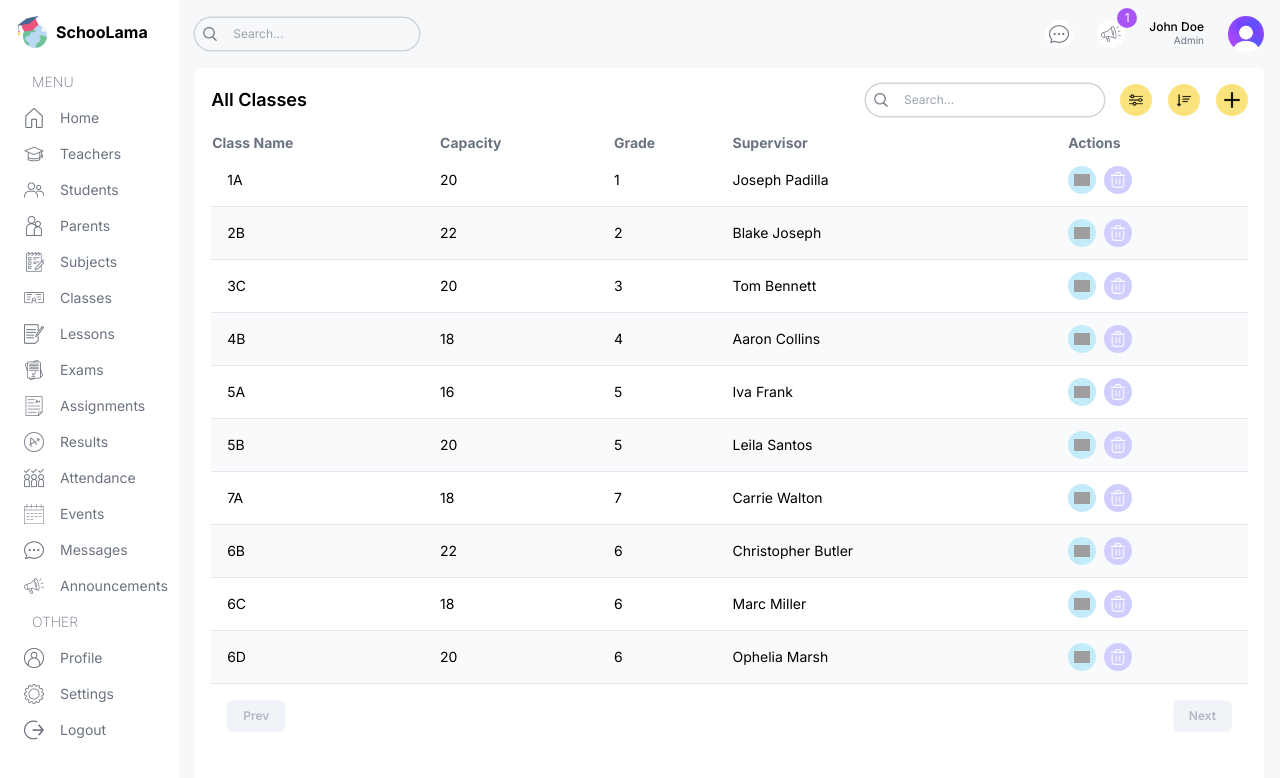
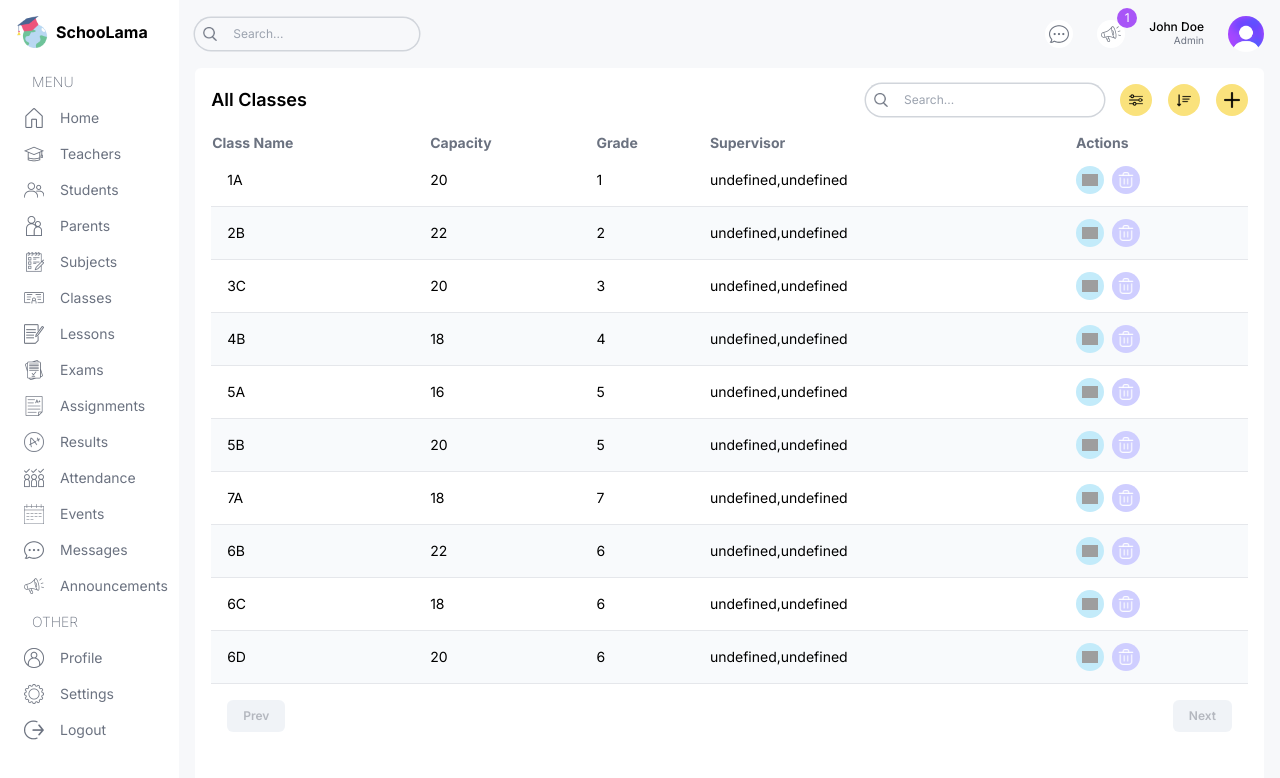
Before and after one commit to zee0401/school-managment, a Next.js app: page /list/classes in a window 1280 px wide. Shown: the top 778 px of the page. Built offline with nearby package versions, Linux system fonts and the light colour scheme; no server answers; the database is empty; grey boxes are pictures that could not be loaded.

Commit message:
classeslist added

```diff
--- a/src/app/(dashboard)/list/classes/page.tsx
+++ b/src/app/(dashboard)/list/classes/page.tsx
@@ -3,15 +3,12 @@ import Pagination from "@/components/Pagination";
 import Table from "@/components/Table";
 import TableSearch from "@/components/TableSearch";
 import { classesData, role } from "@/lib/data";
+import prisma from "@/lib/prisma";
+import { ITEMS_PER_PAGE } from "@/lib/settings";
+import { Class, Prisma, Teacher } from "@prisma/client";
 import Image from "next/image";
 
-type Class = {
-  id: number;
-  name: string;
-  capacity: number;
-  grade: number;
-  supervisor: string;
-};
+type ClassList = Class & { supervisor: Teacher };
 
 const columns = [
   {
@@ -39,16 +36,17 @@ const columns = [
   },
 ];
 
-const ClassListPage = () => {
-  const renderRow = (item: Class) => (
+const renderRow = (item: ClassList) => (
   <tr
     key={item.id}
     className="border-b border-gray-200 even:bg-slate-50 text-sm hover:bg-lamaPurpleLight"
   >
     <td className="flex items-center gap-4 p-4">{item.name}</td>
     <td className="hidden md:table-cell">{item.capacity}</td>
-      <td className="hidden md:table-cell">{item.grade}</td>
-      <td className="hidden md:table-cell">{item.supervisor}</td>
+    <td className="hidden md:table-cell">{item.name[0]}</td>
+    <td className="hidden md:table-cell">
+      {item.supervisor.name + "," + item.supervisor.surname}
+    </td>
     <td>
       <div className="flex items-center gap-2">
         {role === "admin" && (
@@ -61,6 +59,43 @@ const ClassListPage = () => {
     </td>
   </tr>
 );
+
+const ClassListPage = async ({
+  searchParams,
+}: {
+  searchParams: { [key: string]: string | undefined };
+}) => {
+  const { page, ...queryParams } = searchParams;
+
+  const p = page ? parseInt(page) : 1;
+  const query: Prisma.ClassWhereInput = {};
+
+  if (queryParams) {
+    for (const [key, value] of Object.entries(queryParams)) {
+      if (value !== undefined) {
+        switch (key) {
+          case "supervisorId":
+            query.supervisorId = value;
+            break;
+          case "search":
+            query.name = { contains: value, mode: "insensitive" };
+            break;
+          default:
+            break;
+        }
+      }
+    }
+  }
+
+  const [data, count] = await prisma.$transaction([
+    prisma.class.findMany({
+      where: query,
+      include: { supervisor: true, students: true, grade: true },
+      take: ITEMS_PER_PAGE,
+      skip: (p - 1) * ITEMS_PER_PAGE,
+    }),
+    prisma.class.count({ where: query }),
+  ]);
 
   return (
     <div className="bg-white p-4 rounded-md flex-1 m-4 mt-0">
@@ -83,7 +118,7 @@ const ClassListPage = () => {
       {/* LIST */}
       <Table columns={columns} renderRow={renderRow} data={classesData} />
       {/* PAGINATION */}
-      <Pagination />
+      <Pagination page={p} count={count} />
     </div>
   );
 };
```
Lines whose indentation alone changed are shown as unchanged.
